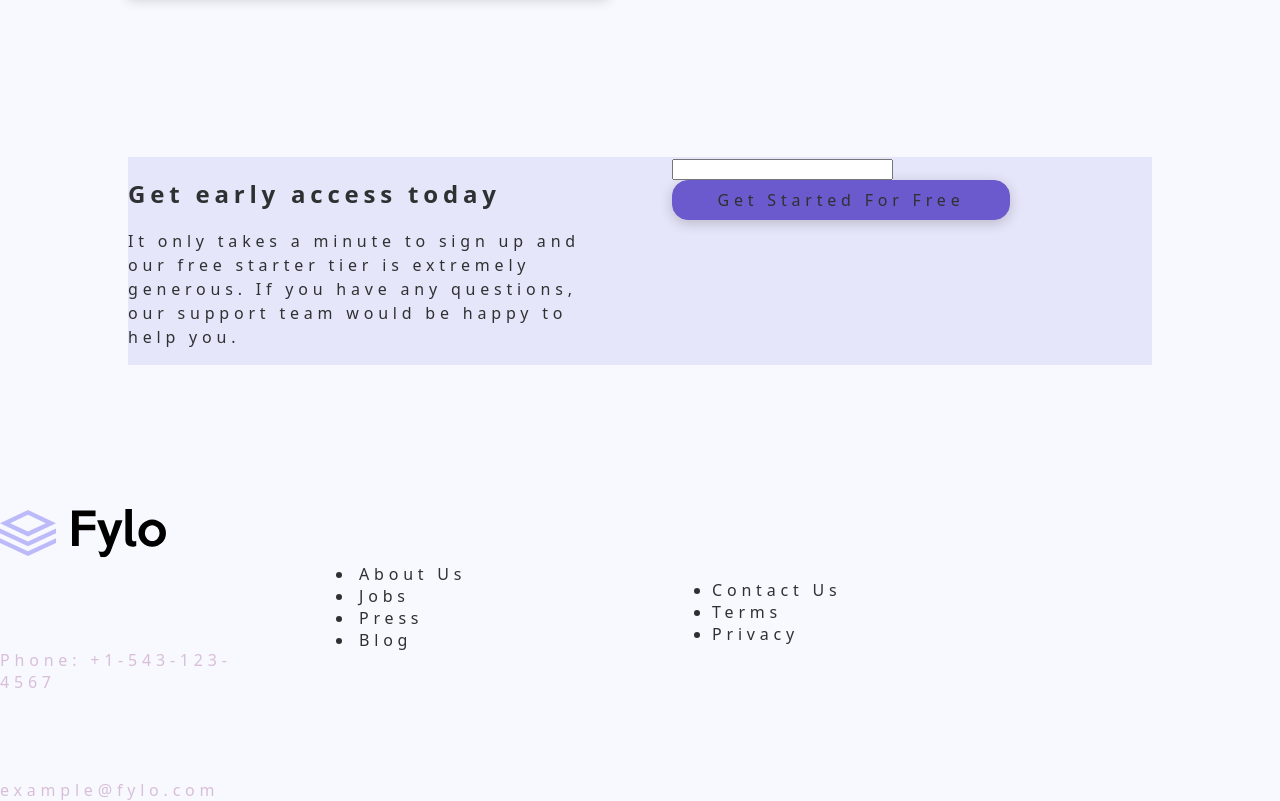
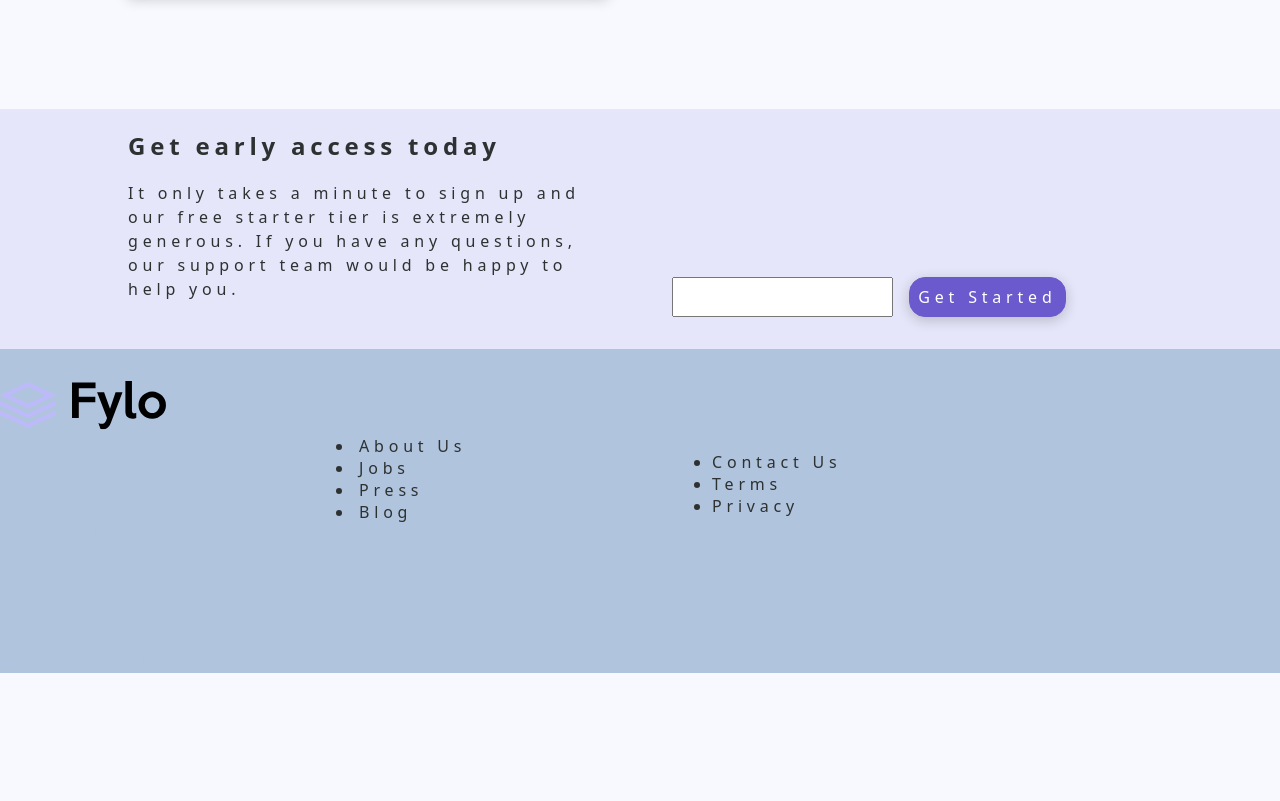
Before and after one commit to roberto3003/fylo-landing-page-with-two-column-layout, a plain HTML site: page index.html in a window 1280 px wide. Shown: the part 1292-2093 px from the top of the page. After the commit the page ends 1965 px from the top, so only its background shows below. Drawn offline with Linux system fonts and the light colour scheme.

Commit message:
styled prefooter

```diff
--- a/index.html
+++ b/index.html
@@ -66,25 +66,25 @@
 
 		</main>
 
+	  </div>
+	</div>
+	<div class="pre-footer">
 	  <section class="sign-up flex two">
 		<article>
 		  <h2>Get early access today</h2>
 		  <p>It only takes a minute to sign up and our free starter tier is extremely generous. If you have any questions, our support team would be happy to help you.</p>
+
 		</article>
-		  <form action="">
+		<form class="flex gap-min" action="">
 		  <input type="">
-			<div class="button cta shadow"><a href=""></a>Get Started For Free</div>
+		  <div class="button cta shadow"><a href="">Get Started</a></div>
 		</form>
 	  </section>
-
 	</div>
-	</div>
-
-	<footer>
+	<footer class="footer">
 	  <div class="wrapper">
 		<div class="container"></div>
 	  </div>
-	</footer>
 	  <div class="logo">
 		<img src="./images/logo.svg" alt="">
 	  </div>
@@ -138,6 +138,7 @@
 	  </div>
 
 
+	</footer>
 
   </body>
 </html>
--- a/style.css
+++ b/style.css
@@ -4,7 +4,7 @@
   --text-contrast: var(--white);
   --light: var(--white);
   --medium: lavender;
-  --dark: thistle;
+  --dark: lightsteelblue;
   --accent: slateblue;
   --black: rgba(46, 49, 49, 1);
   --white: white;
@@ -218,6 +218,21 @@ input {
   align-items: start;
 }
 
-.sign-up {
+.pre-footer {
   background-color: var(--medium);
 }
+
+.pre-footer section {
+  width: 80vw;
+  min-width: 320px;
+  margin: 0 auto;
+}
+
+.sign-up {
+  align-items: flex-end;
+  padding-block-end: calc(var(--padding)*2);
+}
+
+.footer {
+  background-color: var(--dark);
+}
```
Lines whose indentation alone changed are shown as unchanged.
